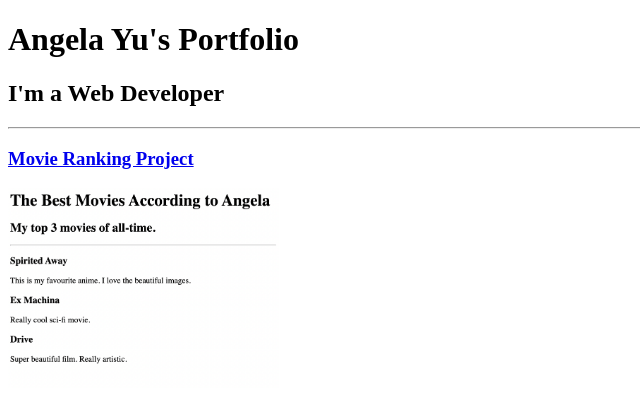
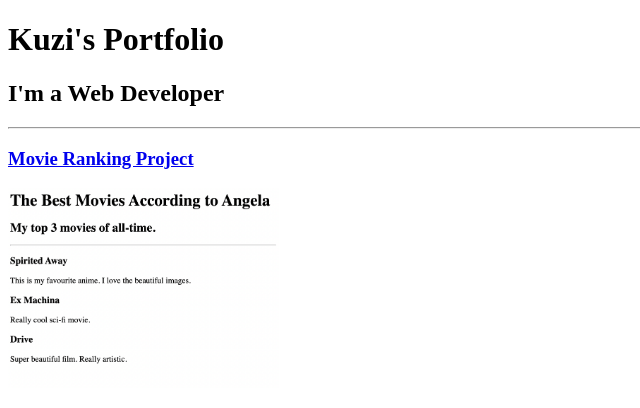
Before and after one commit to konyibe/html-portfolio, a plain HTML site: page index.html in a window 1280 px wide. Shown: the top 408 px of the page, without its empty margins (0-640 px from the left). Drawn offline with Linux system fonts and the light colour scheme.

Commit message:
Update index.html

```diff
--- a/index.html
+++ b/index.html
@@ -8,7 +8,7 @@
  </head>
 
     <body>
-        <h1>Angela Yu's Portfolio</h1>
+        <h1>Kuzi's Portfolio</h1>
         <h2>I'm a Web Developer</h2>
         <hr />
         <h3><a href="./public/movie-ranking.html">Movie Ranking Project</a></h3>
```
